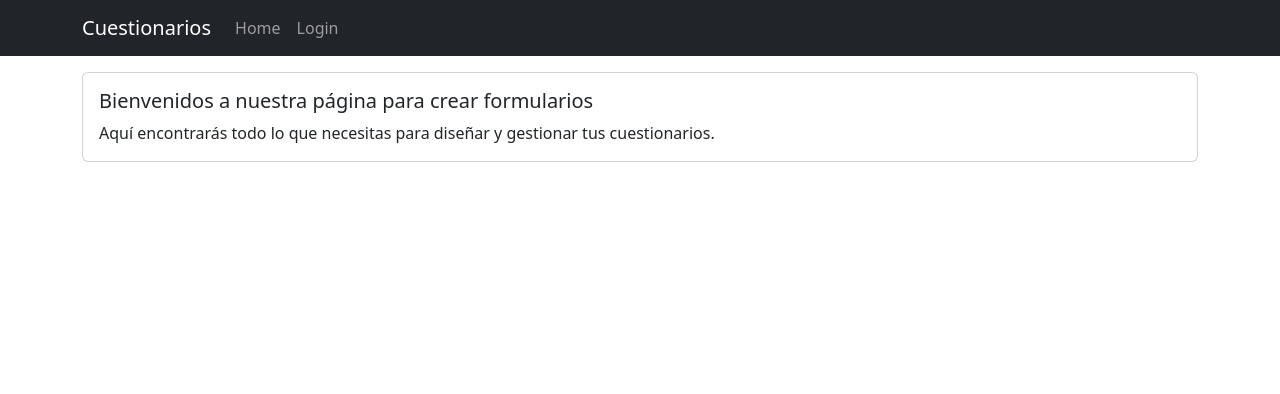
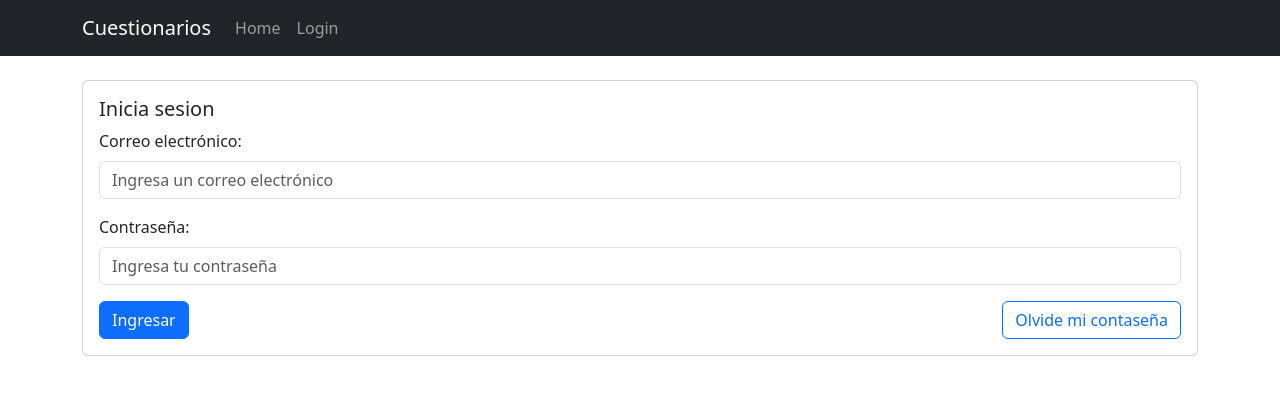
Before and after one commit to manue1666/PROYECTO, a React (Create React App) app: page /inicio_sesion in a window 1280 px wide. Shown: the top 394 px of the page. Built offline with nearby package versions, Linux system fonts and the light colour scheme.

Commit message:
ruteo y correcciones

```diff
--- a/package.json
+++ b/package.json
@@ -15,6 +15,7 @@
     "react": "^18.3.1",
     "react-bootstrap": "^2.10.5",
     "react-dom": "^18.3.1",
+    "react-router-dom": "^6.26.2",
     "react-scripts": "5.0.1",
     "web-vitals": "^2.1.4"
   },
--- a/src/Home.js
+++ b/src/Home.js
@@ -6,10 +6,10 @@ return (
     <>
     <Navbar bg="dark" variant="dark">
         <Container>
-        <Navbar.Brand href="#home">Cuestionarios</Navbar.Brand>
+        <Navbar.Brand >Cuestionarios</Navbar.Brand>
         <Nav className="me-auto">
-            <Nav.Link href="#home">Home</Nav.Link>
-            <Nav.Link href="#Login">Login</Nav.Link>
+            <Nav.Link href="/">Home</Nav.Link>
+            <Nav.Link href="/inicio_sesion">Login</Nav.Link>
         </Nav>
         </Container>
     </Navbar>
--- a/src/InicioSesion.js
+++ b/src/InicioSesion.js
@@ -1,5 +1,5 @@
 import React, { useState } from "react";
-import { Button, Form } from "react-bootstrap";
+import { Button, Form, Container,Card, Navbar, Nav } from "react-bootstrap";
 
 const InicioSesion = () => {
   const [email, setEmail] = useState("");
@@ -19,18 +19,28 @@ const InicioSesion = () => {
   };
 
   return (
+
+    <><Navbar bg="dark" variant="dark">
+      <Container>
+        <Navbar.Brand>Cuestionarios</Navbar.Brand>
+        <Nav className="me-auto">
+          <Nav.Link href="/">Home</Nav.Link>
+          <Nav.Link href="/inicio_sesion">Login</Nav.Link>
+        </Nav>
+      </Container>
+    </Navbar><Container className="mt-4">
+        <Card>
+          <Card.Body>
+            <Card.Title>Inicia sesion</Card.Title>
             <Form onSubmit={handleSubmit}>
               <div>
                 <Form.Label>Correo electrónico:</Form.Label>
                 <Form.Control
                   placeholder="Ingresa un correo electrónico"
                   type="email"
-          value="email"
-          onChange={(e) =>
-            setEmail(e.target.value)
-          } /* Actualiza el estado del email */
-          required
-        />
+                  name="email"
+                  onChange={(e) => setEmail(e.target.value)} /* Actualiza el estado del email */
+                  required />
               </div>
 
               <div className="mt-3">
@@ -38,18 +48,19 @@ const InicioSesion = () => {
                 <Form.Control
                   placeholder="Ingresa tu contraseña"
                   type="password"
-          value="password"
-          onChange={(e) =>
-            setPassword(e.target.value)
-          } /* Actualiza el estado de la contraseña */
-          required
-        />
+                  name="password"
+                  onChange={(e) => setPassword(e.target.value)} /* Actualiza el estado de la contraseña */
+                  required />
               </div>
 
               <Button className="mt-3" type="submit">
                 Ingresar
               </Button>
+              <Button href="/recover_password" className="position-absolute buttom-0 end-0 mt-3 m-3" variant="outline-primary" >Olvide mi contaseña</Button>
             </Form>
+          </Card.Body>
+        </Card>
+      </Container></>
   );
 };
 
--- a/src/RecoverPassword.js
+++ b/src/RecoverPassword.js
@@ -1,14 +1,24 @@
 import React, { useState } from 'react'
-import { Button, Card, Container, Form } from 'react-bootstrap'
+import { Button, Card, Container, Form , Navbar, Nav} from 'react-bootstrap'
 
-export const RecoverPassword = () => {
+const RecoverPassword = () => {
     const[email,setEmail] = useState("");
     const onChange = (e)=>{
         e.preventDefault();
         setEmail(e.target.value)
     }
   return (
+
+    <><Navbar bg="dark" variant="dark">
           <Container>
+              <Navbar.Brand >Cuestionarios</Navbar.Brand>
+              <Nav className="me-auto">
+                  <Nav.Link href="/">Home</Nav.Link>
+                  <Nav.Link href="/inicio_sesion">Login</Nav.Link>
+              </Nav>
+          </Container>
+      </Navbar>
+      <Container className='mt-3'>
               <Card>
                   <Card.Body>
                       <Card.Title>
@@ -17,6 +27,8 @@ export const RecoverPassword = () => {
                       <Button className='mt-3' variant='warning' type='submit'> Recuperar contraseña</Button>
                   </Card.Body>
               </Card>
-    </Container>
+          </Container></>
   )
 }
+
+export default RecoverPassword;
--- a/src/index.js
+++ b/src/index.js
@@ -1,13 +1,37 @@
 import React from 'react';
 import ReactDOM from 'react-dom/client';
 import './index.css';
-import Home from './Home';
+import Home from './Home.js';
+import RecoverPassword from './RecoverPassword.js';
+import InicioSesion from "./InicioSesion.js"
 import reportWebVitals from './reportWebVitals';
 import 'bootstrap/dist/css/bootstrap.min.css';
+import {
+  createBrowserRouter,
+  RouterProvider,
+} from "react-router-dom";
+
+const router = createBrowserRouter([
+  {
+    path: "/",
+    element: <Home/>,
+  },
+  {
+    path: "/inicio_sesion",
+    element: <InicioSesion/>,
+  },
+  {
+    path: "/recover_password",
+    element: <RecoverPassword/>,
+  },
+]);
+
+
+
 const root = ReactDOM.createRoot(document.getElementById('root'));
 root.render(
   <React.StrictMode>
-    <Home />
+    <RouterProvider router={router} />
   </React.StrictMode>
 );
 
```
Also changed, not shown: 1 other file (tests, documents, lock files or other folders). Lines whose indentation alone changed are shown as unchanged.
